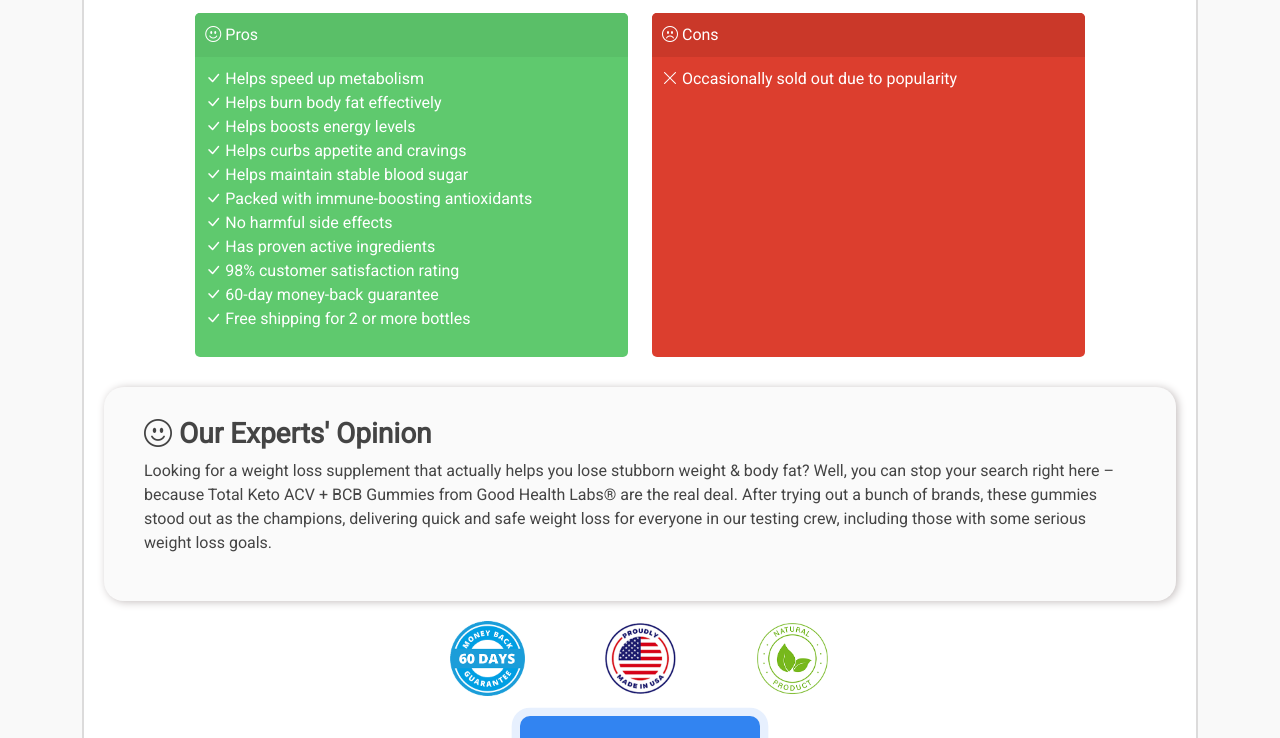
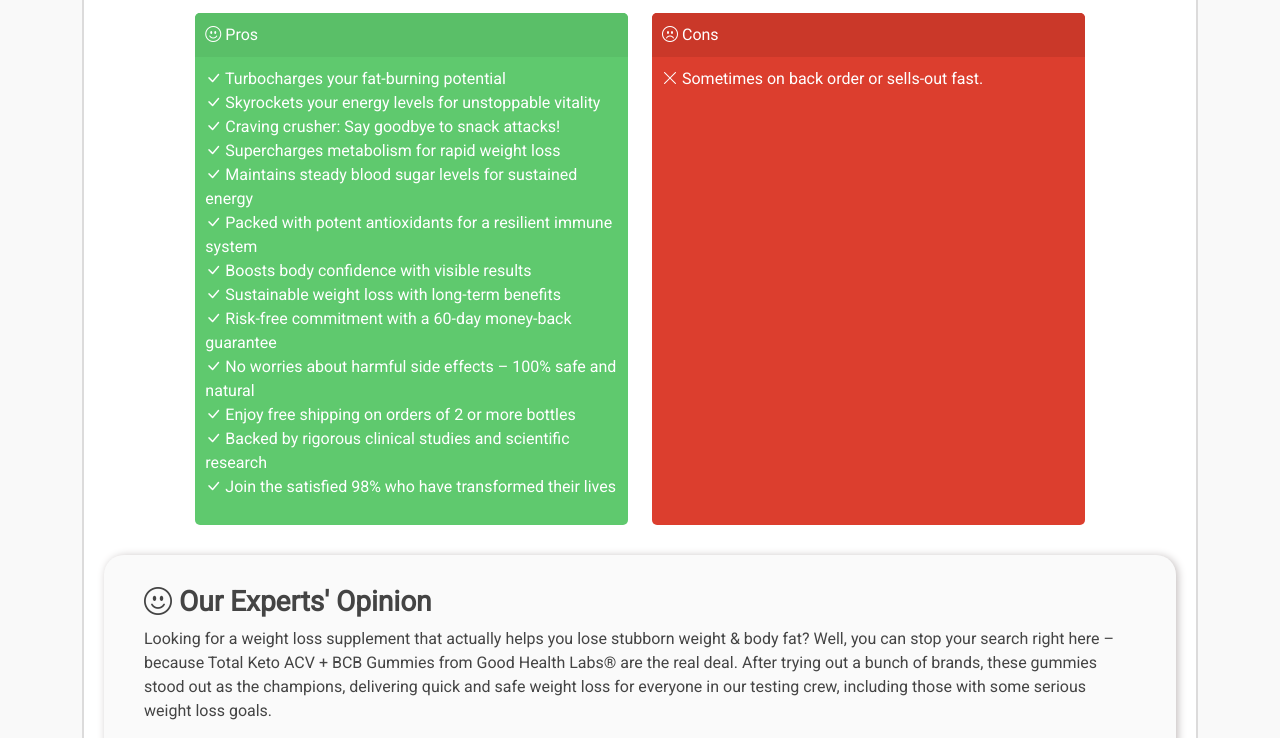
Before and after one commit to skaroweb/gummies, a plain HTML site: page index.html in a window 1280 px wide. Shown: the part 1275-2013 px from the top of the page. Drawn offline with Linux system fonts and the light colour scheme.

Commit message:
changes in pros and cons

```diff
--- a/index.html
+++ b/index.html
@@ -220,37 +220,43 @@
                            </div>
                            <ul>
                               <li><i class="bi bi-check-lg"></i>
-                                 Helps speed up metabolism
+                                 Turbocharges your fat-burning potential
                               </li>
                               <li> <i class="bi bi-check-lg"></i>
-                                 Helps burn body fat effectively
+                                 Skyrockets your energy levels for unstoppable vitality
                               </li>
                               <li><i class="bi bi-check-lg"></i>
-                                 Helps boosts energy levels
+                                 Craving crusher: Say goodbye to snack attacks!
                               </li>
                               <li><i class="bi bi-check-lg"></i>
-                                 Helps curbs appetite and cravings
+                                 Supercharges metabolism for rapid weight loss
                               </li>
                               <li><i class="bi bi-check-lg"></i>
-                                 Helps maintain stable blood sugar
+                                 Maintains steady blood sugar levels for sustained energy
                               </li>
                               <li><i class="bi bi-check-lg"></i>
-                                 Packed with immune-boosting antioxidants
+                                 Packed with potent antioxidants for a resilient immune system
                               </li>
                               <li><i class="bi bi-check-lg"></i>
-                                 No harmful side effects
+                                 Boosts body confidence with visible results
                               </li>
                               <li><i class="bi bi-check-lg"></i>
-                                 Has proven active ingredients
+                                 Sustainable weight loss with long-term benefits
                               </li>
                               <li><i class="bi bi-check-lg"></i>
-                                 98% customer satisfaction rating
+                                 Risk-free commitment with a 60-day money-back guarantee
                               </li>
                               <li><i class="bi bi-check-lg"></i>
-                                 60-day money-back guarantee
+                                 No worries about harmful side effects – 100% safe and natural
                               </li>
                               <li><i class="bi bi-check-lg"></i>
-                                 Free shipping for 2 or more bottles
+                                 Enjoy free shipping on orders of 2 or more bottles
+                              </li>
+                              <li><i class="bi bi-check-lg"></i>
+                                 Backed by rigorous clinical studies and scientific research
+                              </li>
+                              <li><i class="bi bi-check-lg"></i>
+                                 Join the satisfied 98% who have transformed their lives
                               </li>
                            </ul>
                         </div>
@@ -262,7 +268,7 @@
                            </div>
                            <ul>
                               <li><i class="bi bi-x-lg"></i>
-                                 Occasionally sold out due to popularity
+                                 Sometimes on back order or sells-out fast.
                               </li>
                            </ul>
                         </div>
@@ -331,8 +337,8 @@
                                           <li><span>Good customer feedback</span></li>
                                        </ul>
                                        <ul class="cons">
-                                          <li><span>The full formula is not listed online</span></li>
-                                          <li><span>No information on money-back guarantee</span></li>
+                                          <li><span>Lack of transparent clinical trial data</span></li>
+                                          <li><span>No option for trying before buying with free samples</span></li>
                                        </ul>
                                     </div>
                                  </li>
@@ -402,8 +408,8 @@
                                           <li><span>Helps boosts energy levels</span></li>
                                        </ul>
                                        <ul class="cons">
-                                          <li><span>Occasionally sold out due to popularity</span></li>
-                                          <li><span>No information on money-back guarantee</span></li>
+                                          <li><span>Incomplete disclosure of Fusion® Keto + ACV ingredients</span></li>
+                                          <li><span>Unclear terms and conditions for the money-back guarantee</span></li>
                                        </ul>
                                     </div>
                                  </li>
@@ -473,8 +479,8 @@
                                           <li><span>Packed with immune-boosting antioxidants</span></li>
                                        </ul>
                                        <ul class="cons">
-                                          <li><span>Occasionally sold out due to popularity</span></li>
-                                          <li><span>The full formula is not listed online</span></li>
+                                          <li><span>Limited insight into potential side effects or risks</span></li>
+                                          <li><span>Lack of transparent clinical trial data</span></li>
                                        </ul>
                                     </div>
                                  </li>
@@ -544,8 +550,8 @@
                                           <li><span>98% customer satisfaction rating</span></li>
                                        </ul>
                                        <ul class="cons">
-                                          <li><span>No information on money-back guarantee</span></li>
-                                          <li><span>The full formula is not listed online</span></li>
+                                          <li><span>No option for trying before buying with free samples</span></li>
+                                          <li><span>Unclear terms and conditions for the money-back guarantee</span></li>
                                        </ul>
                                     </div>
                                  </li>
@@ -619,12 +625,12 @@
                                        <a class="collapse collapsed" aria-expanded="false">Pros &amp; cons </a>
                                        <div id="faq-list-1" style="">
                                           <ul class="pros">
-                                             <li><span>Packed with immune-boosting antioxidants</span></li>
-                                             <li><span>Helps burn body fat effectively</span></li>
+                                             <li><span>Boosts body confidence with visible results</span></li>
+                                             <li><span>Risk-free commitment with a 60-day money-back guarantee</span></li>
                                           </ul>
                                           <ul class="cons">
-                                             <li><span>Occasionally sold out due to popularity</span></li>
-                                             <li><span>No information on money-back guarantee</span></li>
+                                             <li><span>Incomplete disclosure of Fusion® Keto + ACV ingredients</span></li>
+                                             <li><span>Limited insight into potential side effects or risks</span></li>
                                           </ul>
                                        </div>
                                     </li>
```
